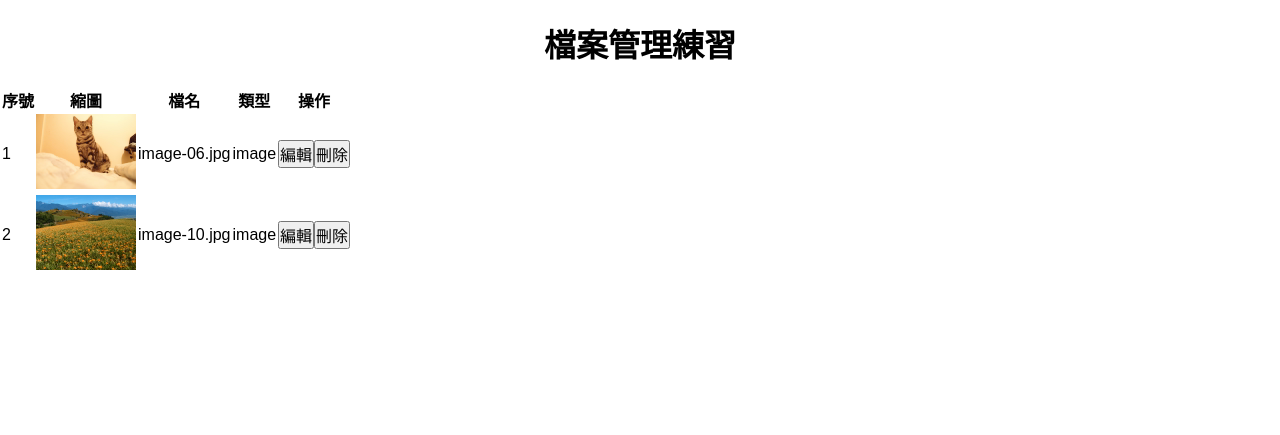
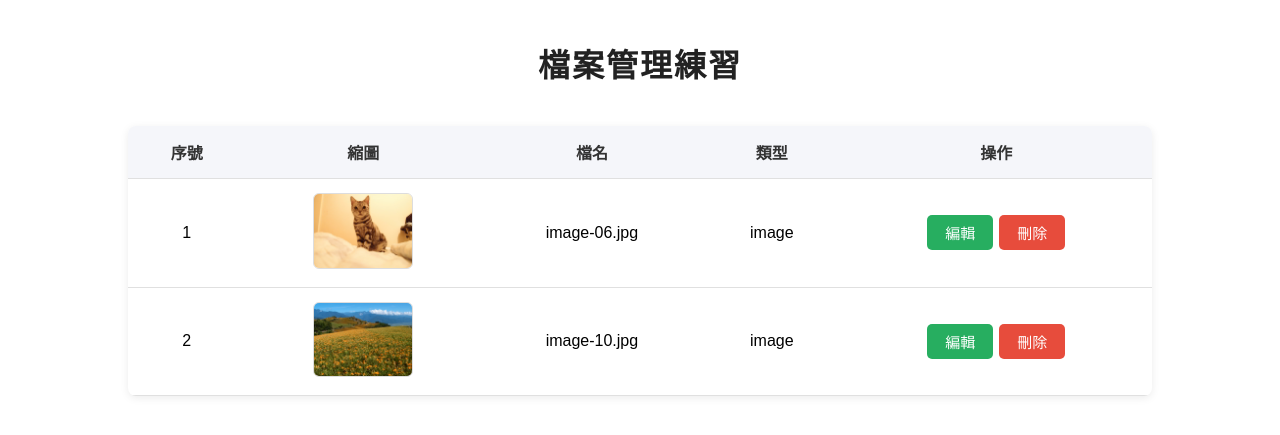
Before and after one commit to yn0410/FILE_20250613, a PHP site: page /manage.php in a window 1280 px wide. Shown: the top 435 px of the page. Run offline with PHP 8.4, Linux system fonts and the light colour scheme; data comes from the database, SQL or seed files in the repository; both versions use the stored data as it was after the commit.

Commit message:
(PHP L6)-表單檔案上傳練習-美化manage.php

```diff
--- a/manage.php
+++ b/manage.php
@@ -16,12 +16,76 @@
     <meta http-equiv="X-UA-Compatible" content="ie=edge">
     <title>檔案管理功能</title>
     <link rel="stylesheet" href="style.css">
+    <style>
+        /* 老師用AI生成的 */
+        .table {
+            margin: 30px auto;
+            border-collapse: collapse;
+            width: 80%;
+            background: #fff;
+            box-shadow: 0 2px 8px rgba(0,0,0,0.08);
+            border-radius: 8px;
+            overflow: hidden;
+        }
+        .table th, .table td {
+            padding: 14px 18px;
+            text-align: center;
+            border-bottom: 1px solid #e0e0e0;
+            font-size: 16px;
+        }
+        .table th {
+            background: #f5f6fa;
+            color: #333;
+            font-weight: 600;
+        }
+        .table tr:hover {
+            background: #eaf6ff;
+            transition: background 0.2s;
+        }
+        .table img {
+            border-radius: 6px;
+            border: 1px solid #ddd;
+            background: #fafafa;
+        }
+        button {
+            padding: 7px 18px;
+            border: none;
+            border-radius: 5px;
+            font-size: 15px;
+            cursor: pointer;
+            margin: 0 3px;
+            transition: background 0.2s, color 0.2s;
+        }
+        button:first-child {
+            background: #27ae60;
+            color: #fff;
+        }
+        button:first-child:hover {
+            background: #219150;
+        }
+        button:last-child {
+            background: #e74c3c;
+            color: #fff;
+        }
+        button:last-child:hover {
+            background: #c0392b;
+        }
+        .header {
+            text-align: center;
+            margin-top: 30px;
+            color: #222;
+            font-size: 2em;
+            letter-spacing: 2px;
+        }
+    </style>
 </head>
 <body>
 <h1 class="header">檔案管理練習</h1>
 <!----建立上傳檔案表單及相關的檔案資訊存入資料表機制----->
 <?php
-
+if(isset($_GET['msg'])){
+    echo "<h2>".$_GET['msg']."</h2>";
+}
 
 $dns="mysql:host=localhost;dbname=files;charset=utf8";
 $pdo=new PDO($dns, 'root', '');
@@ -40,7 +104,27 @@ $rows=$pdo->query("select *from uploads")->fetchAll(PDO::FETCH_ASSOC);
     <?php foreach($rows as $key => $row): ?>
     <tr>
         <td><?=$row['id']?></td>
-        <td><img src="./files/<?=$row['name']?>" style="width: 100px;"></td>
+        <td>
+            <?php
+            if($row['type']=='image'){
+                echo "<img src='./files/".$row['name']."' style='width: 100px;'>";
+            } else{
+                switch($row['type']){
+                    case 'document':
+                        echo "<img src='./icon/document.png' style='width: 50px;'>";
+                        break;
+                    case 'video':
+                        echo "<img src='./icon/video.png' style='width: 50px;'>";
+                        break;
+                    case 'music':
+                        echo "<img src='./icon/music.png' style='width: 50px;'>";
+                        break;
+                    default:
+                        echo "<img src='./icon/others.png' style='width: 50px;'>";
+                }
+            }
+            ?>
+        </td>
         <td><?=$row['name']?></td>
         <td><?=$row['type']?></td>
         <td>
```
Also changed, not shown: files/files.sql (added, +69 -0 lines), icon/document.png (added), icon/music.png (added), icon/others.png (added), icon/video.png (added).
